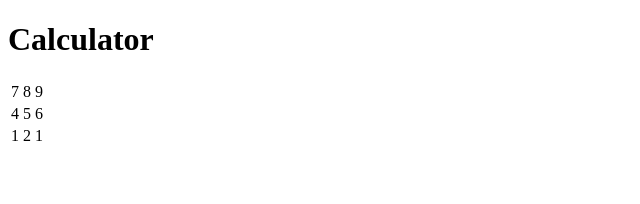
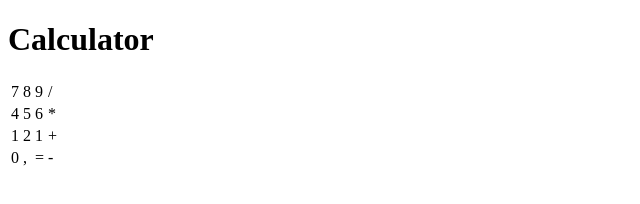
Before and after one commit to JBreitenbr/DevCalc, a plain HTML site: page index.html in a window 1280 px wide. Shown: the full height of the page, 0-640 px from the left. Drawn offline with Linux system fonts and the light colour scheme.

Commit message:
Update index.html

```diff
--- a/index.html
+++ b/index.html
@@ -8,10 +8,15 @@
 </head>
 <body>
 <h1>Calculator</h1>
+<div>
+<div>
+<div>
 <table>
-<tr><td>7</td><td>8</td><td>9</td></tr>
-<tr><td>4</td><td>5</td><td>6</td></tr>
-<tr><td>1</td><td>2</td><td>1</td></tr>
+<tr><td>7</td><td>8</td><td>9</td><td>/</td></tr>
+<tr><td>4</td><td>5</td><td>6</td><td>*</td></tr>
+<tr><td>1</td><td>2</td><td>1</td><td>+</td></tr>
+<tr><td>0</td><td>,</td><td>=</td><td>-</td></tr>
 </table>
+</div>
 <script src="https://cdn.freecodecamp.org/testable-projects-fcc/v1/bundle.js"></script>
 </body></html>
```
